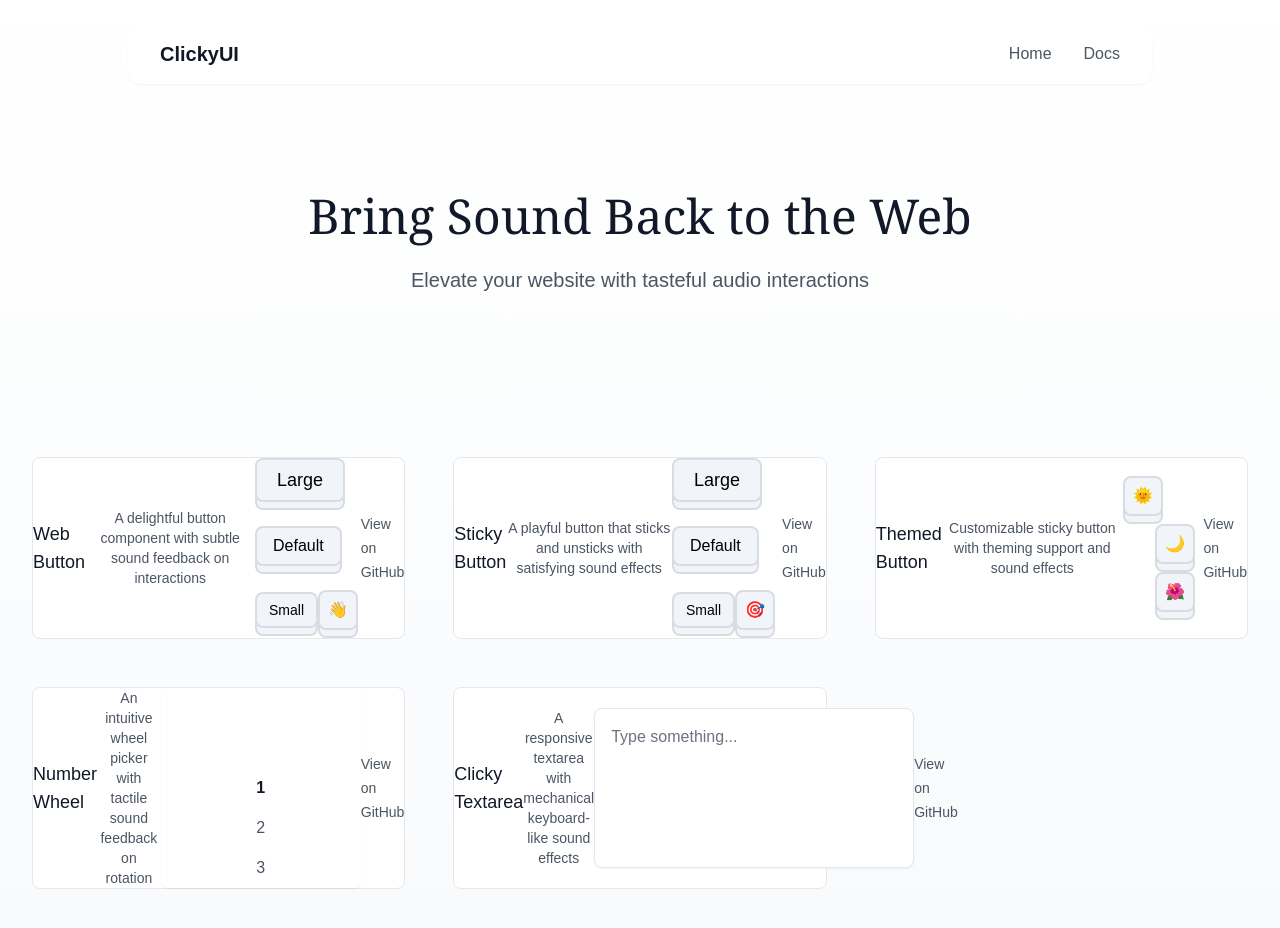
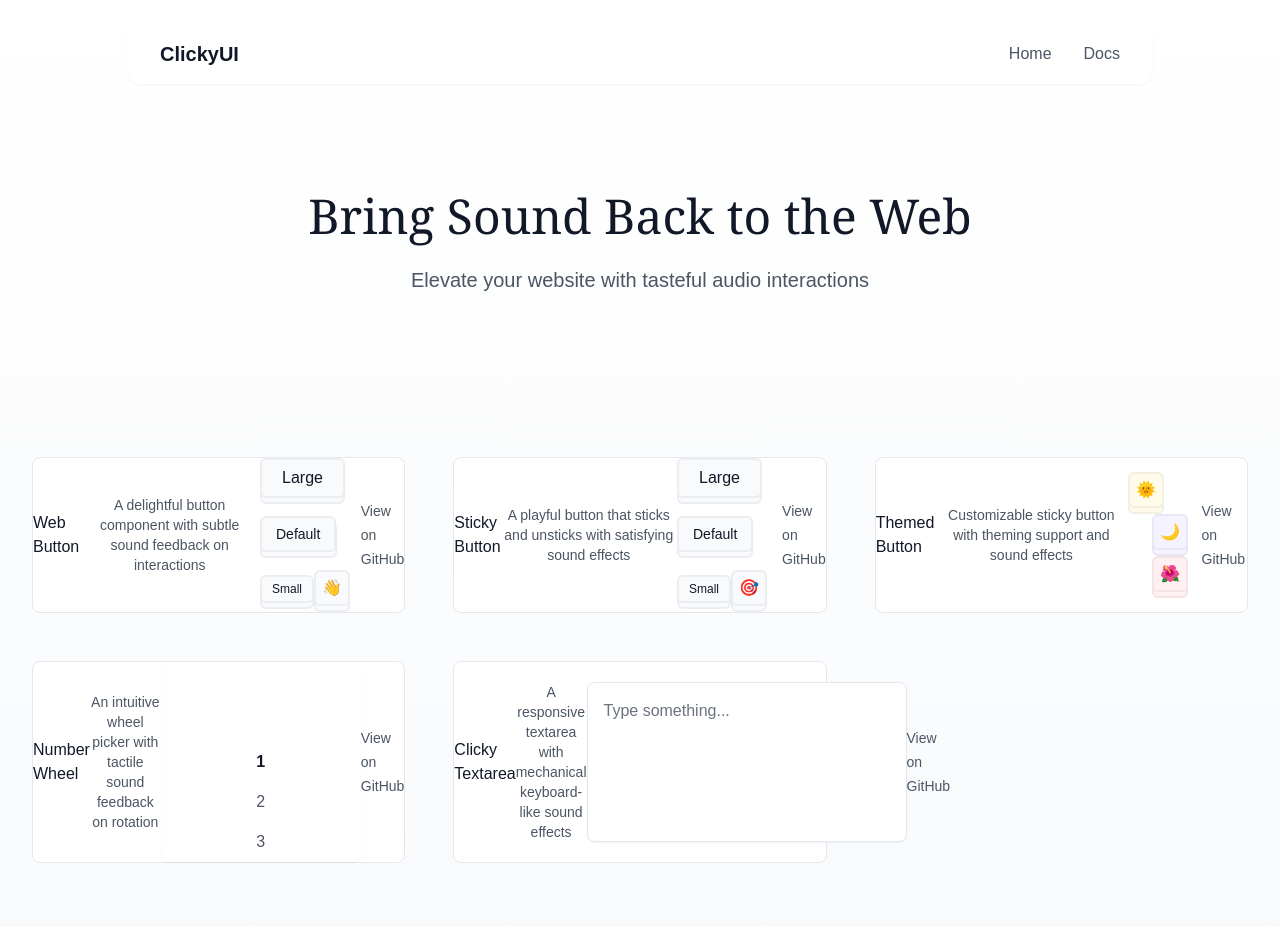
Before and after one commit to Ekimerton/clicky-ui, a Next.js app: page / in a window 1280 px wide. Shown: the top 928 px of the page. Built offline with nearby package versions, Linux system fonts and the light colour scheme; no server answers.

Commit message:
New button sizes

```diff
--- a/src/app/page.js
+++ b/src/app/page.js
@@ -46,7 +46,7 @@
                         description="A delightful button component with subtle sound feedback on interactions"
                         githubLink="https://github.com/ekimerton/clicky-ui/blob/main/src/components/Button/Button.js"
                     >
-                        <div className="space-y-4">
+                        <div className="space-y-3">
                             <Button size="lg">Large</Button>
                             <Button>Default</Button>
                             <Button size="sm">Small</Button>
@@ -59,7 +59,7 @@
                         description="A playful button that sticks and unsticks with satisfying sound effects"
                         githubLink="https://github.com/ekimerton/clicky-ui/blob/main/src/components/StickyButton/StickyButton.js"
                     >
-                        <div className="space-y-4">
+                        <div className="space-y-3">
                             <StickyButton size="lg">Large</StickyButton>
                             <StickyButton>Default</StickyButton>
                             <StickyButton size="sm">Small</StickyButton>
@@ -72,10 +72,10 @@
                         description="Customizable sticky button with theming support and sound effects"
                         githubLink="https://github.com/ekimerton/clicky-ui/blob/main/src/components/StickyButton/StickyButton.js"
                     >
-                        <div className="space-x-8">
-                            <StickyButton size="icon" pressedColor="bg-yellow-400">🌞</StickyButton>
-                            <StickyButton size="icon" pressedColor="bg-indigo-600">🌙</StickyButton>
-                            <StickyButton size="icon" pressedColor="bg-rose-500">🌺</StickyButton>
+                        <div className="space-x-6">
+                            <StickyButton size="icon" baseColor="bg-amber-50" pressedColor="bg-amber-100">🌞</StickyButton>
+                            <StickyButton size="icon" baseColor="bg-violet-50" pressedColor="bg-violet-100">🌙</StickyButton>
+                            <StickyButton size="icon" baseColor="bg-rose-50" pressedColor="bg-rose-100">🌺</StickyButton>
                         </div>
                     </MarketingCard>
 
--- a/src/components/Button/Button.js
+++ b/src/components/Button/Button.js
@@ -4,17 +4,17 @@
 import normalButton from "./normal-button.wav";
 
 const sizeVariants = {
-    sm: "px-3 py-1 text-sm h-9",
-    default: "px-4 py-2 text-base h-10",
-    lg: "px-5 py-3 text-lg h-11",
-    icon: "p-2 w-10 h-10 flex",
+    sm: "px-2.5 py-0.5 text-xs font-medium h-7",
+    default: "px-3.5 py-1 text-sm font-medium h-9",
+    lg: "px-5 py-2 text-base font-medium h-10",
+    icon: "p-2 w-9 h-9 flex",
 };
 
 export default function Button({
     children,
     className,
-    baseColor = "bg-slate-100",
-    pressedColor = "bg-yellow-200",
+    baseColor = "bg-slate-50",
+    pressedColor = "bg-yellow-100",
     size = "default", // sm | default | lg | icon
     ...props
 }) {
@@ -31,18 +31,18 @@
         <button
             onPointerDown={() => play({ id: "press" })}
             onPointerUp={() => play({ id: "release" })}
-            className={`group relative border-none bg-transparent cursor-pointer outline-offset-4 transition-[filter] focus:not-focus-visible:outline-none transition-discrete pt-2 ${
+            className={`group relative border-none bg-transparent cursor-pointer outline-offset-4 transition-[filter] focus:not-focus-visible:outline-none transition-discrete pt-1.5 ${
                 className || ""
             }`}
             {...props}
         >
             {/* Edge layer */}
             <span
-                className={`absolute inset-x-0 bottom-0 top-2 border-2 rounded-lg border-slate-950/10 border-t-0 ${baseColor} group-active:${pressedColor} transition-all`}
+                className={`absolute inset-x-0 bottom-0 top-1.5 border-2 rounded-md border-slate-950/5 border-t-0 ${baseColor} group-active:${pressedColor} transition-all`}
             />
             {/* Front layer */}
             <span
-                className={`relative flex items-center justify-center border-2 ${baseColor} rounded-lg border-slate-950/10 text-black will-change-transform -translate-y-2 transition-all group-active:-translate-y-0 group-active:${pressedColor} ${sizeClasses}`}
+                className={`relative flex items-center justify-center border-2 ${baseColor} rounded-md border-slate-950/5 text-gray-900 will-change-transform -translate-y-1.5 transition-all group-active:-translate-y-0 group-active:${pressedColor} ${sizeClasses}`}
             >
                 {children}
             </span>
--- a/src/components/StickyButton/StickyButton.js
+++ b/src/components/StickyButton/StickyButton.js
@@ -6,17 +6,17 @@
 
 // Reuse the same size variants from your Button
 const sizeVariants = {
-    sm: "px-3 py-1 text-sm h-9",
-    default: "px-4 py-2 text-base h-10",
-    lg: "px-5 py-3 text-lg h-11",
-    icon: "p-2 w-10 h-10 flex",
+    sm: "px-2.5 py-0.5 text-xs font-medium h-7",
+    default: "px-3.5 py-1 text-sm font-medium h-9",
+    lg: "px-5 py-2 text-base font-medium h-10",
+    icon: "p-2 w-9 h-9 flex",
 };
 
 export default function StickyButton({
     children,
     className,
-    baseColor = "bg-slate-100",
-    pressedColor = "bg-yellow-200",
+    baseColor = "bg-slate-50",
+    pressedColor = "bg-yellow-100",
     size = "default", // "sm" | "default" | "lg" | "icon"
     ...props
 }) {
@@ -45,21 +45,21 @@
                     : play({ id: "unactiveRelease" });
             }}
             onClick={() => setIsActive(!isActive)}
-            className={`group relative border-none bg-transparent cursor-pointer outline-offset-4 transition-[filter] focus:not-focus-visible:outline-none pt-2 ${
+            className={`group relative border-none bg-transparent cursor-pointer outline-offset-4 transition-[filter] focus:not-focus-visible:outline-none pt-1.5 ${
                 className || ""
             }`}
             {...props}
         >
             {/* Edge layer */}
             <span
-                className={`absolute inset-x-0 bottom-0 top-2 rounded-lg border-2 border-slate-950/10 border-t-0 transition-all ${
+                className={`absolute inset-x-0 bottom-0 top-1.5 rounded-md border-2 border-slate-950/5 border-t-0 transition-all ${
                     isActive ? pressedColor : baseColor
                 }`}
             />
             {/* Front layer */}
             <span
-                className={`relative flex items-center justify-center border-2 rounded-lg text-black will-change-transform transition-all border-slate-950/10 group-active:-translate-y-0 ${sizeClasses} ${
-                    isActive ? "-translate-y-1" : "-translate-y-2"
+                className={`relative flex items-center justify-center border-2 rounded-md text-gray-900 will-change-transform transition-all border-slate-950/5 group-active:-translate-y-0 ${sizeClasses} ${
+                    isActive ? "-translate-y-0.5" : "-translate-y-1.5"
                 } ${isActive ? pressedColor : baseColor}
         `}
             >
```
